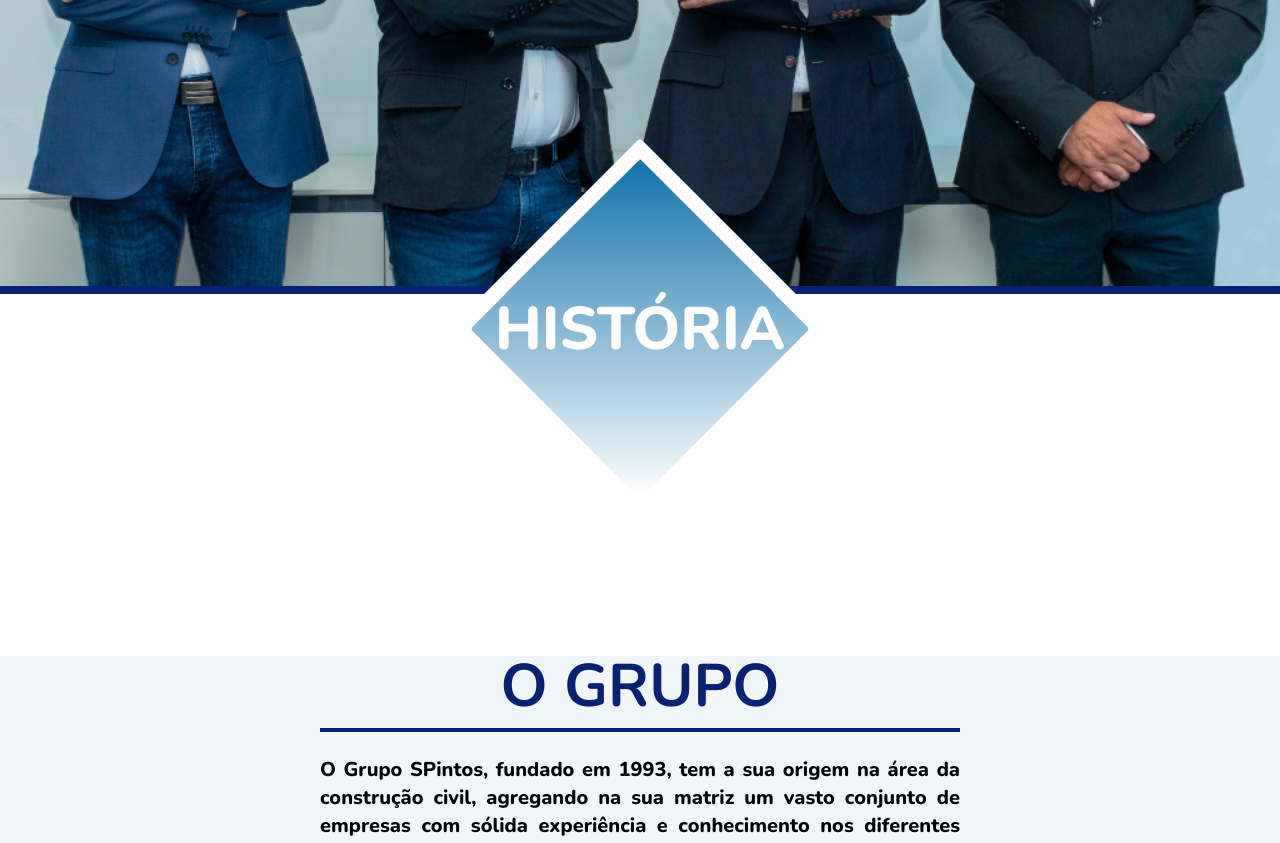
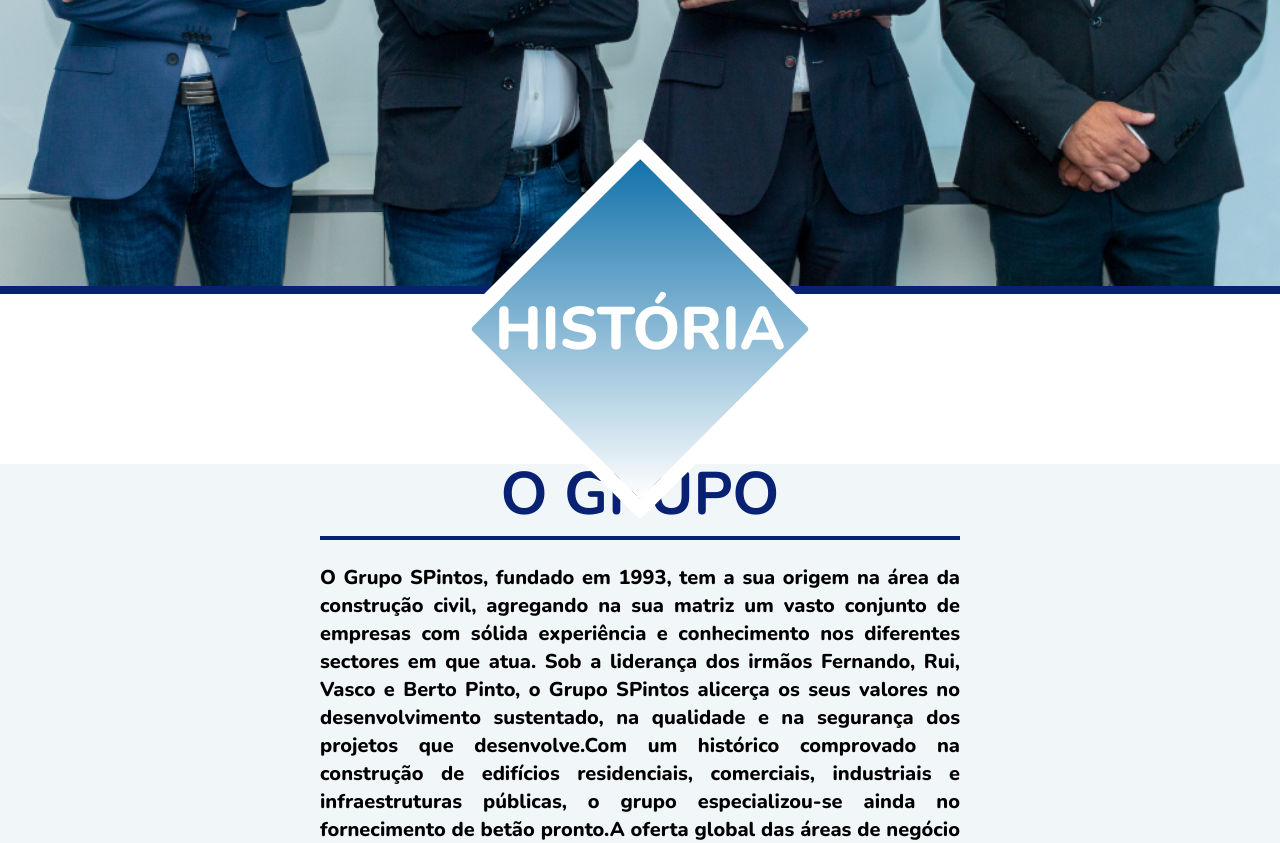
Before and after one commit to Fran-Lopez-Laperal/proyectPintos, a React (Vite) app: page /historia in a window 1280 px wide. Shown: the part 620-1463 px from the top of the page. Built offline with nearby package versions, Linux system fonts and the light colour scheme.

Commit message:
fix errors

```diff
--- a/src/components/HeaderPages.jsx
+++ b/src/components/HeaderPages.jsx
@@ -1,14 +1,16 @@
-export function HeaderPages({ text, textSize, image }) {
+export function HeaderPages({ text, textSize, image, logo }) {
   return (
     <header>
-      <figure className="w-full h-[850px] bg-red-200 border-b-8 border-corporative-color">
+      <figure className="w-full h-64 bg-red-200 border-b-8 border-corporative-color lg:h-[850px]">
         <img className="w-full h-full object-cover" src={image} alt={image} />
       </figure>
-
-      <div className="flex justify-center items-center mt-[-100px] pb-48">
-        <div className="uppercase relative rotate-45 border-[15px] rounded border-white">
-          <span className="bg-corporative-gradient w-60 h-60  inset-0 flex justify-center items-center rounded">
+      {/* pb-24 lg:pb-48 */}
+      {/* mt-[-30px] lg:mt-[-100px] */}
+      <div className="flex justify-center items-center mt-[-30px] lg:mt-[-100px]">
+        <div className="uppercase relative rotate-45 border-8 lg:border-[15px] rounded border-white">
+          <span className="bg-corporative-gradient w-32 h-32 inset-0 flex justify-center items-center rounded lg:w-60 lg:h-60 ">
             <h1 className={`text-center text-white -rotate--45 font-extrabold ${textSize}`}>{text}</h1>
+            <img className="text-center filter brightness-0 invert -rotate--45 font-extrabold" src={logo} alt={logo} />
           </span>
         </div>
       </div>
```
